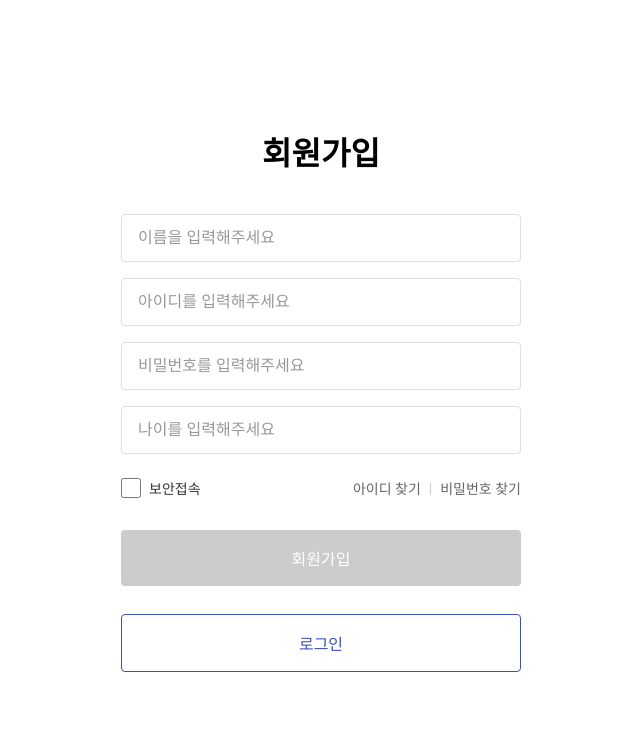
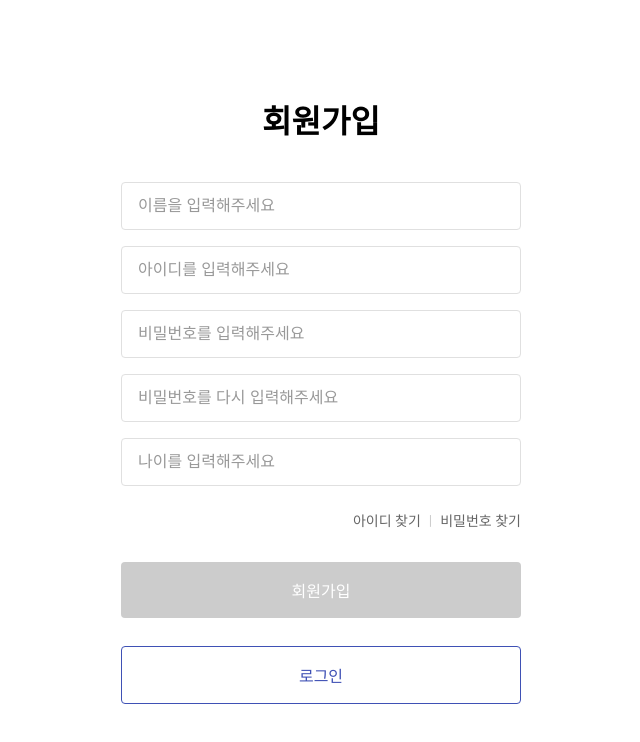
Before and after one commit to rmy1234/budgetbook, an Angular app in the folder frontend/: page /auth/login in a window 1280 px wide. Both pictures are taken after a click on the button "회원가입". Shown: the top 742 px of the page, without its empty margins (319-959 px from the left). Built offline with nearby package versions, Linux system fonts and the light colour scheme.

Commit message:
fix: 보안접속 기능 제거

```diff
--- a/frontend/src/app/features/auth/login/login.component.html
+++ b/frontend/src/app/features/auth/login/login.component.html
@@ -3,39 +3,31 @@
     <h1 class="login-title">로그인</h1>
 
     <form [formGroup]="loginForm" (ngSubmit)="onSubmit()" class="login-form">
+      <div class="form-field">
         <input
           type="text"
           formControlName="email"
           placeholder="아이디를 입력해주세요"
           class="form-input"
-        [class.error]="loginForm.get('email')?.invalid && loginForm.get('email')?.touched">
+          [class.error]="loginForm.get('email')?.invalid && loginForm.get('email')?.dirty && loginForm.get('email')?.value">
+        <span class="error-message" *ngIf="getErrorMessage('email')">
+          {{ getErrorMessage('email') }}
+        </span>
+      </div>
 
+      <div class="form-field">
         <input
           type="password"
           formControlName="password"
           placeholder="비밀번호를 입력해주세요"
           class="form-input"
-        [class.error]="loginForm.get('password')?.invalid && loginForm.get('password')?.touched">
+          [class.error]="loginForm.get('password')?.invalid && loginForm.get('password')?.dirty && loginForm.get('password')?.value">
+        <span class="error-message" *ngIf="getErrorMessage('password')">
+          {{ getErrorMessage('password') }}
+        </span>
+      </div>
 
       <div class="form-options">
-        <label class="checkbox-label">
-          <input
-            type="checkbox"
-            [(ngModel)]="secureConnection"
-            [ngModelOptions]="{standalone: true}"
-            (ngModelChange)="onSecureConnectionChange($event)"
-            class="checkbox-input">
-          <span class="checkbox-text">
-            보안접속
-            <span class="secure-indicator" *ngIf="secureConnection && isHttps" title="HTTPS 보안 연결 활성화">
-              🔒
-            </span>
-            <span class="secure-warning" *ngIf="secureConnection && !isHttps && !isLocalhost" title="HTTPS를 사용하는 것이 권장됩니다">
-              ⚠️
-            </span>
-          </span>
-        </label>
-
         <div class="links">
           <a href="#" class="link">아이디 찾기</a>
           <span class="separator">|</span>
--- a/frontend/src/app/features/auth/login/login.component.scss
+++ b/frontend/src/app/features/auth/login/login.component.scss
@@ -27,6 +27,12 @@
   gap: 16px;
 }
 
+.form-field {
+  display: flex;
+  flex-direction: column;
+  gap: 4px;
+}
+
 .form-input {
   width: 100%;
   padding: 14px 16px;
@@ -43,6 +49,10 @@
 
   &.error {
     border-color: #f44336;
+
+    &:focus {
+      border-color: #f44336;
+    }
   }
 
   &::placeholder {
@@ -50,50 +60,30 @@
   }
 }
 
-.form-options {
-  display: flex;
-  justify-content: space-between;
-  align-items: center;
-  margin: 8px 0;
+.error-message {
+  color: #f44336;
+  font-size: 12px;
+  margin-top: 4px;
+  padding-left: 4px;
+  animation: fadeIn 0.3s ease-in;
 }
 
-.checkbox-label {
-  display: flex;
-  align-items: center;
-  cursor: pointer;
-  user-select: none;
-}
-
-.checkbox-input {
-  width: 20px;
-  height: 20px;
-  margin: 0;
-  margin-right: 8px;
-  cursor: pointer;
-  accent-color: #3f51b5;
-
-  &:checked {
-    background-color: #3f51b5;
+@keyframes fadeIn {
+  from {
+    opacity: 0;
+    transform: translateY(-4px);
+  }
+  to {
+    opacity: 1;
+    transform: translateY(0);
   }
 }
 
-.checkbox-text {
-  font-size: 14px;
-  color: #333;
+.form-options {
   display: flex;
+  justify-content: flex-end;
   align-items: center;
-  gap: 4px;
-}
-
-.secure-indicator {
-  font-size: 12px;
-  margin-left: 4px;
-}
-
-.secure-warning {
-  font-size: 12px;
-  margin-left: 4px;
-  color: #ff9800;
+  margin: 8px 0;
 }
 
 .links {
--- a/frontend/src/app/features/auth/login/login.component.ts
+++ b/frontend/src/app/features/auth/login/login.component.ts
@@ -2,9 +2,7 @@ import { Component, OnInit } from '@angular/core';
 import { CommonModule } from '@angular/common';
 import { FormBuilder, FormGroup, Validators, ReactiveFormsModule } from '@angular/forms';
 import { Router, RouterLink } from '@angular/router';
-import { FormsModule } from '@angular/forms';
 import { AuthService } from '../../../core/services/auth.service';
-import { SecurityService } from '../../../core/services/security.service';
 
 @Component({
   selector: 'app-login',
@@ -12,7 +10,6 @@ import { SecurityService } from '../../../core/services/security.service';
   imports: [
     CommonModule,
     ReactiveFormsModule,
-    FormsModule,
     RouterLink
   ],
   templateUrl: './login.component.html',
@@ -21,15 +18,11 @@ import { SecurityService } from '../../../core/services/security.service';
 export class LoginComponent implements OnInit {
   loginForm: FormGroup;
   loading = false;
-  secureConnection = false;
-  isHttps = false;
-  isLocalhost = false;
 
   constructor(
     private fb: FormBuilder,
     private authService: AuthService,
-    private router: Router,
-    private securityService: SecurityService
+    private router: Router
   ) {
     this.loginForm = this.fb.group({
       email: ['', [Validators.required, Validators.email]],
@@ -38,27 +31,20 @@ export class LoginComponent implements OnInit {
   }
 
   ngOnInit(): void {
-    // 저장된 보안접속 설정 불러오기
-    this.secureConnection = this.securityService.isSecureConnectionEnabled();
-    this.isHttps = this.securityService.isHttps();
-    this.isLocalhost = window.location.hostname === 'localhost';
-    this.checkSecureConnectionStatus();
   }
 
-  checkSecureConnectionStatus(): void {
-    if (this.secureConnection && !this.isHttps) {
-      console.warn('보안접속이 활성화되어 있지만 HTTPS를 사용하지 않고 있습니다.');
+  getErrorMessage(controlName: string): string {
+    const control = this.loginForm.get(controlName);
+    if (control && control.invalid && (control.dirty || control.touched)) {
+      if (control.errors?.['required']) {
+        if (controlName === 'email') return '아이디를 입력해주세요.';
+        if (controlName === 'password') return '비밀번호를 입력해주세요.';
+      }
+      if (control.errors?.['email']) {
+        return '올바른 이메일 형식을 입력해주세요.';
+      }
     }
-  }
-
-  onSecureConnectionChange(enabled: boolean): void {
-    this.secureConnection = enabled;
-    this.securityService.setSecureConnection(enabled);
-
-    if (enabled && !this.isHttps) {
-      // HTTPS로 리다이렉트 (서버가 HTTPS를 지원하는 경우)
-      this.securityService.enforceHttps();
-    }
+    return '';
   }
 
   onSubmit(): void {
--- a/frontend/src/app/features/auth/signup/signup.component.html
+++ b/frontend/src/app/features/auth/signup/signup.component.html
@@ -3,53 +3,68 @@
     <h1 class="signup-title">회원가입</h1>
 
     <form [formGroup]="signupForm" (ngSubmit)="onSubmit()" class="signup-form">
+      <div class="form-field">
         <input
           type="text"
           formControlName="name"
           placeholder="이름을 입력해주세요"
           class="form-input"
-        [class.error]="signupForm.get('name')?.invalid && signupForm.get('name')?.touched">
+          [class.error]="signupForm.get('name')?.invalid && signupForm.get('name')?.dirty && signupForm.get('name')?.value">
+        <span class="error-message" *ngIf="getErrorMessage('name')">
+          {{ getErrorMessage('name') }}
+        </span>
+      </div>
 
+      <div class="form-field">
         <input
           type="text"
           formControlName="email"
           placeholder="아이디를 입력해주세요"
           class="form-input"
-        [class.error]="signupForm.get('email')?.invalid && signupForm.get('email')?.touched">
+          [class.error]="signupForm.get('email')?.invalid && signupForm.get('email')?.dirty && signupForm.get('email')?.value">
+        <span class="error-message" *ngIf="getErrorMessage('email')">
+          {{ getErrorMessage('email') }}
+        </span>
+      </div>
 
+      <div class="form-field">
         <input
           type="password"
           formControlName="password"
           placeholder="비밀번호를 입력해주세요"
           class="form-input"
-        [class.error]="signupForm.get('password')?.invalid && signupForm.get('password')?.touched">
+          [class.error]="signupForm.get('password')?.invalid && signupForm.get('password')?.dirty && signupForm.get('password')?.value">
+        <span class="error-message" *ngIf="getErrorMessage('password')">
+          {{ getErrorMessage('password') }}
+        </span>
+      </div>
 
+      <div class="form-field">
+        <input
+          type="password"
+          formControlName="confirmPassword"
+          placeholder="비밀번호를 다시 입력해주세요"
+          class="form-input"
+          [class.error]="signupForm.get('confirmPassword')?.invalid && signupForm.get('confirmPassword')?.dirty && signupForm.get('confirmPassword')?.value">
+        <span class="error-message" *ngIf="getErrorMessage('confirmPassword')">
+          {{ getErrorMessage('confirmPassword') }}
+        </span>
+      </div>
+
+      <div class="form-field">
         <input
           type="number"
           formControlName="age"
           placeholder="나이를 입력해주세요"
+          min="1"
           class="form-input"
-        [class.error]="signupForm.get('age')?.invalid && signupForm.get('age')?.touched">
+          [class.error]="signupForm.get('age')?.invalid && signupForm.get('age')?.dirty && signupForm.get('age')?.value">
+        <span class="error-message" *ngIf="getErrorMessage('age')">
+          {{ getErrorMessage('age') }}
+        </span>
+      </div>
 
       <div class="form-options">
-        <label class="checkbox-label">
-          <input
-            type="checkbox"
-            [(ngModel)]="secureConnection"
-            [ngModelOptions]="{standalone: true}"
-            (ngModelChange)="onSecureConnectionChange($event)"
-            class="checkbox-input">
-          <span class="checkbox-text">
-            보안접속
-            <span class="secure-indicator" *ngIf="secureConnection && isHttps" title="HTTPS 보안 연결 활성화">
-              🔒
-            </span>
-            <span class="secure-warning" *ngIf="secureConnection && !isHttps && !isLocalhost" title="HTTPS를 사용하는 것이 권장됩니다">
-              ⚠️
-            </span>
-          </span>
-        </label>
-
         <div class="links">
           <a href="#" class="link">아이디 찾기</a>
           <span class="separator">|</span>
--- a/frontend/src/app/features/auth/signup/signup.component.scss
+++ b/frontend/src/app/features/auth/signup/signup.component.scss
@@ -27,6 +27,12 @@
   gap: 16px;
 }
 
+.form-field {
+  display: flex;
+  flex-direction: column;
+  gap: 4px;
+}
+
 .form-input {
   width: 100%;
   padding: 14px 16px;
@@ -43,6 +49,10 @@
 
   &.error {
     border-color: #f44336;
+
+    &:focus {
+      border-color: #f44336;
+    }
   }
 
   &::placeholder {
@@ -50,50 +60,30 @@
   }
 }
 
-.form-options {
-  display: flex;
-  justify-content: space-between;
-  align-items: center;
-  margin: 8px 0;
+.error-message {
+  color: #f44336;
+  font-size: 12px;
+  margin-top: 4px;
+  padding-left: 4px;
+  animation: fadeIn 0.3s ease-in;
 }
 
-.checkbox-label {
-  display: flex;
-  align-items: center;
-  cursor: pointer;
-  user-select: none;
-}
-
-.checkbox-input {
-  width: 20px;
-  height: 20px;
-  margin: 0;
-  margin-right: 8px;
-  cursor: pointer;
-  accent-color: #3f51b5;
-
-  &:checked {
-    background-color: #3f51b5;
+@keyframes fadeIn {
+  from {
+    opacity: 0;
+    transform: translateY(-4px);
+  }
+  to {
+    opacity: 1;
+    transform: translateY(0);
   }
 }
 
-.checkbox-text {
-  font-size: 14px;
-  color: #333;
+.form-options {
   display: flex;
+  justify-content: flex-end;
   align-items: center;
-  gap: 4px;
-}
-
-.secure-indicator {
-  font-size: 12px;
-  margin-left: 4px;
-}
-
-.secure-warning {
-  font-size: 12px;
-  margin-left: 4px;
-  color: #ff9800;
+  margin: 8px 0;
 }
 
 .links {
--- a/frontend/src/app/features/auth/signup/signup.component.ts
+++ b/frontend/src/app/features/auth/signup/signup.component.ts
@@ -1,10 +1,8 @@
 import { Component, OnInit } from '@angular/core';
 import { CommonModule } from '@angular/common';
-import { FormBuilder, FormGroup, Validators, ReactiveFormsModule } from '@angular/forms';
+import { FormBuilder, FormGroup, Validators, ReactiveFormsModule, AbstractControl, ValidationErrors } from '@angular/forms';
 import { Router, RouterLink } from '@angular/router';
-import { FormsModule } from '@angular/forms';
 import { AuthService } from '../../../core/services/auth.service';
-import { SecurityService } from '../../../core/services/security.service';
 
 @Component({
   selector: 'app-signup',
@@ -12,7 +10,6 @@ import { SecurityService } from '../../../core/services/security.service';
   imports: [
     CommonModule,
     ReactiveFormsModule,
-    FormsModule,
     RouterLink
   ],
   templateUrl: './signup.component.html',
@@ -21,46 +18,67 @@ import { SecurityService } from '../../../core/services/security.service';
 export class SignupComponent implements OnInit {
   signupForm: FormGroup;
   loading = false;
-  secureConnection = false;
-  isHttps = false;
-  isLocalhost = false;
 
   constructor(
     private fb: FormBuilder,
     private authService: AuthService,
-    private router: Router,
-    private securityService: SecurityService
+    private router: Router
   ) {
     this.signupForm = this.fb.group({
       name: ['', [Validators.required, Validators.minLength(2)]],
       email: ['', [Validators.required, Validators.email]],
       password: ['', [Validators.required, Validators.minLength(8)]],
-      age: ['', [Validators.required]]
-    });
+      confirmPassword: ['', [Validators.required]],
+      age: ['', [Validators.required, Validators.min(1)]]
+    }, { validators: this.passwordMatchValidator });
+  }
+
+  getErrorMessage(controlName: string): string {
+    const control = this.signupForm.get(controlName);
+    if (control && control.invalid && (control.dirty || control.touched)) {
+      if (control.errors?.['required']) {
+        if (controlName === 'name') return '이름을 입력해주세요.';
+        if (controlName === 'email') return '아이디를 입력해주세요.';
+        if (controlName === 'password') return '비밀번호를 입력해주세요.';
+        if (controlName === 'confirmPassword') return '비밀번호를 다시 입력해주세요.';
+        if (controlName === 'age') return '나이를 입력해주세요.';
+      }
+      if (control.errors?.['minlength']) {
+        if (controlName === 'name') return '이름은 최소 2자 이상 입력해주세요.';
+        if (controlName === 'password') return '비밀번호는 최소 8자 이상 입력해주세요.';
+      }
+      if (control.errors?.['email']) {
+        return '올바른 이메일 형식을 입력해주세요.';
+      }
+      if (control.errors?.['min']) {
+        return '나이는 1 이상 입력해주세요.';
+      }
+      if (control.errors?.['passwordMismatch']) {
+        return '비밀번호가 일치하지 않습니다.';
+      }
+    }
+    return '';
+  }
+
+  passwordMatchValidator(formGroup: AbstractControl): ValidationErrors | null {
+    const password = formGroup.get('password');
+    const confirmPassword = formGroup.get('confirmPassword');
+
+    if (password && confirmPassword && password.value && confirmPassword.value && password.value !== confirmPassword.value) {
+      confirmPassword.setErrors({ passwordMismatch: true });
+      return { passwordMismatch: true };
+    } else {
+      if (confirmPassword && confirmPassword.hasError('passwordMismatch')) {
+        const errors = { ...confirmPassword.errors };
+        delete errors['passwordMismatch'];
+        const hasOtherErrors = Object.keys(errors).length > 0;
+        confirmPassword.setErrors(hasOtherErrors ? errors : null);
+      }
+      return null;
+    }
   }
 
   ngOnInit(): void {
-    // 저장된 보안접속 설정 불러오기
-    this.secureConnection = this.securityService.isSecureConnectionEnabled();
-    this.isHttps = this.securityService.isHttps();
-    this.isLocalhost = window.location.hostname === 'localhost';
-    this.checkSecureConnectionStatus();
-  }
-
-  checkSecureConnectionStatus(): void {
-    if (this.secureConnection && !this.isHttps) {
-      console.warn('보안접속이 활성화되어 있지만 HTTPS를 사용하지 않고 있습니다.');
-    }
-  }
-
-  onSecureConnectionChange(enabled: boolean): void {
-    this.secureConnection = enabled;
-    this.securityService.setSecureConnection(enabled);
-
-    if (enabled && !this.isHttps) {
-      // HTTPS로 리다이렉트 (서버가 HTTPS를 지원하는 경우)
-      this.securityService.enforceHttps();
-    }
   }
 
   onSubmit(): void {
```
Lines whose indentation alone changed are shown as unchanged.
